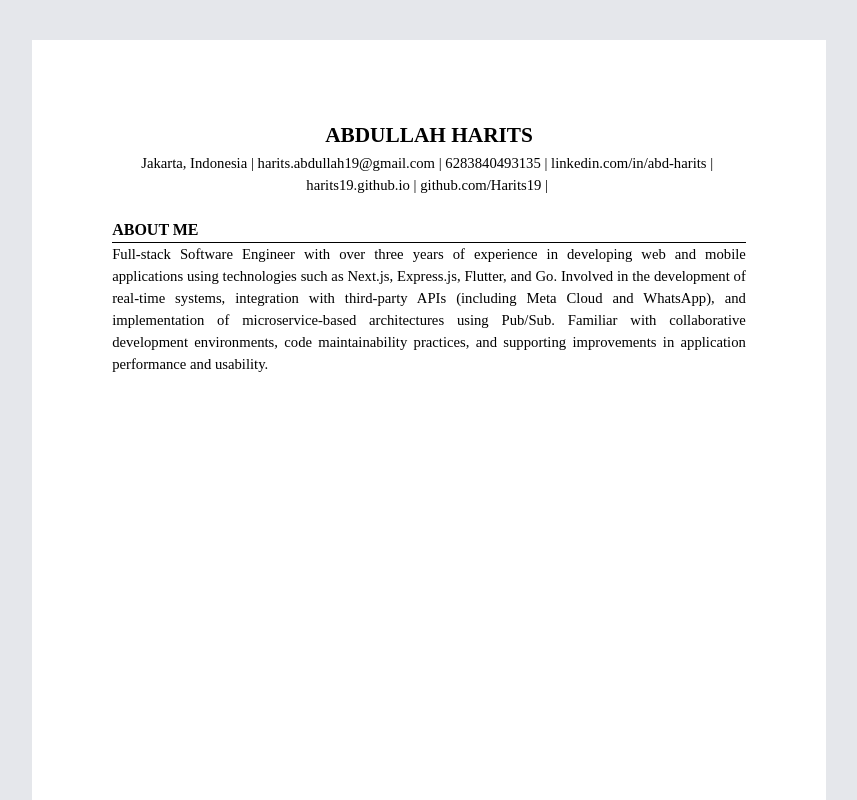
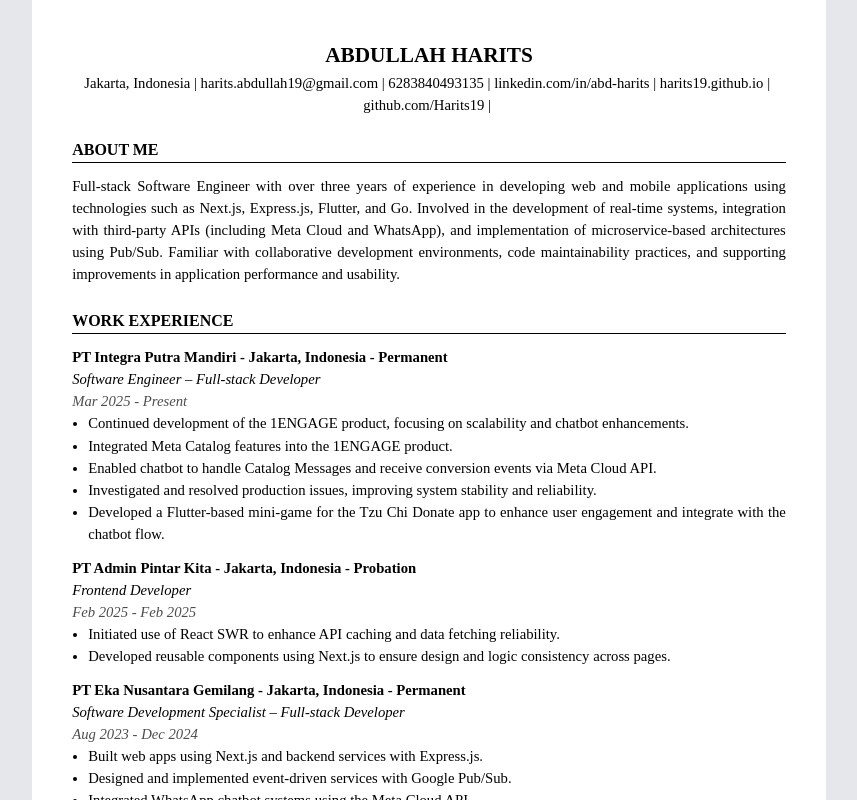
Before and after one commit to Harits19/harits19.github.io, a Next.js app: page /en in a window 1280 px wide. Shown: the top 800 px of the page, without its empty margins (211-1068 px from the left). Built offline with nearby package versions, Linux system fonts and the light colour scheme.

Commit message:
update print ui

```diff
--- a/src/app/[locale]/layout.tsx
+++ b/src/app/[locale]/layout.tsx
@@ -1,6 +1,6 @@
 "use client";
 
-import { LocaleProvider } from "@/hooks/useLocale";
+import { LocaleProvider } from "@/hooks/use_locale";
 import { Locale, locales } from "@/lib/i18n";
 import { notFound, useParams } from "next/navigation";
 
@@ -18,10 +18,8 @@ export default function LocaleLayout({
 
   return (
     <LocaleProvider value={locale}>
-      <div className="flex justify-center bg-gray-200 p-10">
-        <div id="print-area" className="w-[210mm] h-[297mm] bg-white">
-          {children}
-        </div>
+      <div className="flex justify-center bg-gray-200">
+        <div>{children}</div>
       </div>
     </LocaleProvider>
   );
--- a/src/app/[locale]/page.tsx
+++ b/src/app/[locale]/page.tsx
@@ -1,13 +1,17 @@
 "use client";
 
-import useDict from "@/hooks/useDict";
-import useProfile from "../../hooks/useProfile";
+import useDict from "@/hooks/use_dict";
+import useProfile from "@/hooks/use_profile";
+import SectionView from "@/components/section_view";
 
 export default function Home() {
   const { name, details, ...profile } = useProfile();
   const dict = useDict();
   return (
-    <div className="flex flex-col items-center p-20 w-full h-full text-11pt ">
+    <div
+      id="print-area"
+      className="flex a4 flex-col items-center p-10 h-full text-11pt  w-[210mm]  bg-white"
+    >
       <span className="font-semibold text-16pt">{name}</span>
       <div className="flex flex-wrap text-center justify-center">
         {details.map(({ text, link }) => {
@@ -25,11 +29,28 @@ export default function Home() {
         })}
       </div>
       <br />
-      <div className=" w-full flex flex-col text-justify">
-        <span className="font-semibold text-12pt uppercase">{dict.about}</span>
-        <div className="w-full border-b-[0.5px]"></div>
-        <span>{profile.about_me}</span>
-      </div>
+
+      <SectionView title={dict.about}>{profile.about_me}</SectionView>
+      <SectionView title={dict.experience}>
+        <div className="flex flex-col w-full gap-3">
+          {profile.experience.map((item) => (
+            <div key={item.company} className="flex flex-col w-full">
+              <span className="font-semibold">
+                {item.company} - {item.location} - {item.employment_type}
+              </span>
+              <span className="italic">{item.position}</span>
+              <span className="italic text-black/70">
+                {item.start_date} - {item.end_date}
+              </span>
+              <ul className="list-disc ml-4">
+                {item.responsibilities.map((item) => (
+                  <li key={item}>{item}</li>
+                ))}
+              </ul>
+            </div>
+          ))}
+        </div>
+      </SectionView>
     </div>
   );
 }
--- a/src/app/globals.css
+++ b/src/app/globals.css
@@ -16,7 +16,12 @@ body {
 @media print {
   @page {
     size: A4;
-    margin: 0mm;
+    padding: 0;
+    margin: 0;
+  }
+
+  .a4 {
+    margin: 0;
   }
 
   body * {
--- /dev/null
+++ b/src/components/section_view.tsx
@@ -0,0 +1,19 @@
+import { ReactNode } from "react";
+
+export default function SectionView({
+  children,
+  title,
+}: {
+  title: string;
+  children: ReactNode;
+}) {
+  return (
+    <div className=" w-full flex flex-col text-justify">
+      <span className="font-semibold text-12pt uppercase">{title}</span>
+      <div className="w-full border-b-[0.5px]"></div>
+      <div className="h-3" />
+      {children}
+      <div className="h-6" />
+    </div>
+  );
+}
--- a/src/hooks/useDict/index.tsx
+++ b/src/hooks/use_dict/index.tsx
@@ -1,4 +1,4 @@
-import useLocale from "../useLocale";
+import useLocale from "../use_locale";
 import dict from "./constant";
 
 export default function useDict() {
--- a/src/hooks/useProfile/index.tsx
+++ b/src/hooks/use_profile/index.tsx
@@ -1,4 +1,4 @@
-import useLocale from "../useLocale";
+import useLocale from "../use_locale";
 import profile from "./constant";
 
 export default function useProfile() {
```
Also changed, not shown: src/hooks/use_dict/constant.tsx (renamed from src/hooks/useDict/constant.tsx), src/hooks/use_locale.tsx (renamed from src/hooks/useLocale.tsx), src/hooks/use_profile/constant.tsx (renamed from src/hooks/useProfile/constant.tsx).
